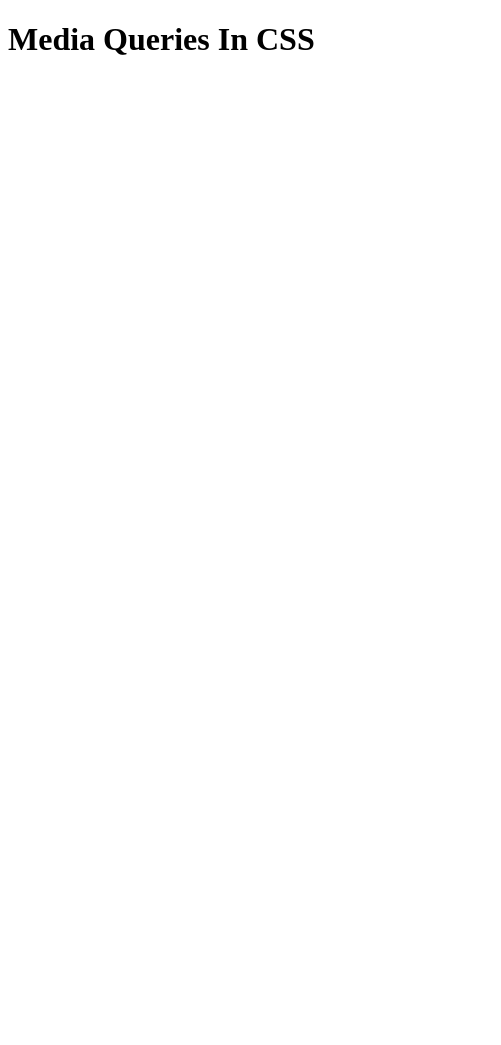
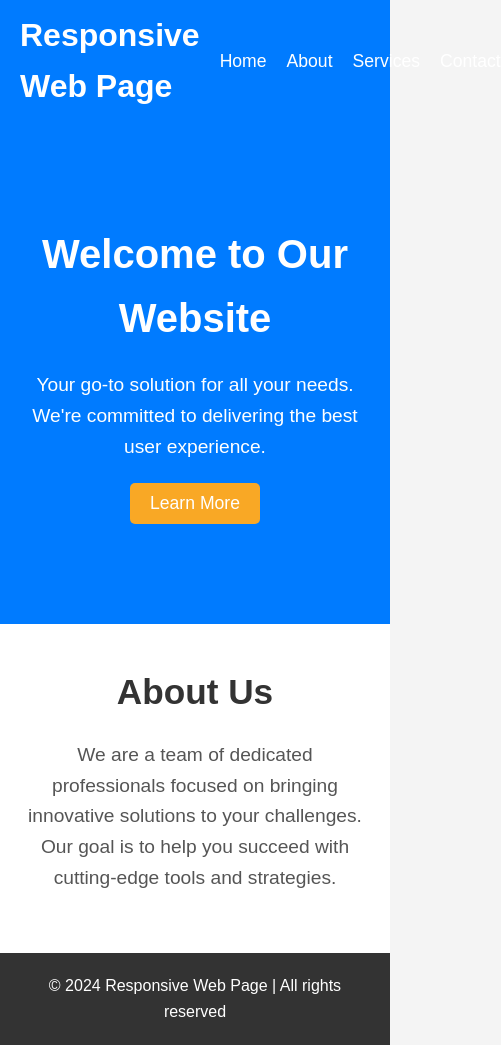
Before and after one commit to abdullah-ahmad-3744/CSS, a plain HTML site: page 20-Media-Queries/index.html in a window 390 px wide. Shown: the whole page, 501 px wide, since content can reach past the window. Before the commit the page ends 844 px from the top, so only its background shows below. Drawn offline with Linux system fonts and the light colour scheme.

Commit message:
Normal styling with no responsiveness.

```diff
--- a/20-Media-Queries/index.html
+++ b/20-Media-Queries/index.html
@@ -7,6 +7,36 @@
     <link rel="stylesheet" href="style.css">
 </head>
 <body>
-    <h1>Media Queries In CSS</h1>
+    <header>
+        <div class="navbar">
+            <h1>Responsive Web Page</h1>
+            <nav>
+                <ul>
+                    <li><a href="#">Home</a></li>
+                    <li><a href="#">About</a></li>
+                    <li><a href="#">Services</a></li>
+                    <li><a href="#">Contact</a></li>
+                </ul>
+            </nav>
+        </div>
+    </header>
+
+    <section class="hero">
+        <h2>Welcome to Our Website</h2>
+        <p>Your go-to solution for all your needs. We're committed to delivering the best user experience.</p>
+        <button>Learn More</button>
+    </section>
+
+    <section class="about">
+        <div class="content">
+            <h2>About Us</h2>
+            <p>We are a team of dedicated professionals focused on bringing innovative solutions to your challenges. Our goal is to help you succeed with cutting-edge tools and strategies.</p>
+        </div>
+    </section>
+
+    <footer>
+        <p>&copy; 2024 Responsive Web Page | All rights reserved</p>
+    </footer>
+
 </body>
 </html>
--- a/20-Media-Queries/style.css
+++ b/20-Media-Queries/style.css
@@ -0,0 +1,112 @@
+/* Reset default margin and padding */
+* {
+    margin: 0;
+    padding: 0;
+    box-sizing: border-box;
+}
+
+/* General Body Styles */
+body {
+    font-family: 'Arial', sans-serif;
+    background-color: #f4f4f4;
+    color: #333;
+    line-height: 1.6;
+}
+
+/* Header Styles */
+header {
+    background-color: #007bff;
+    color: white;
+    padding: 10px 0;
+}
+
+.navbar {
+    display: flex;
+    justify-content: space-between;
+    align-items: center;
+    padding: 0 20px;
+}
+
+.navbar h1 {
+    font-size: 2em;
+    font-weight: bold;
+}
+
+nav ul {
+    list-style-type: none;
+    display: flex;
+}
+
+nav ul li {
+    margin-left: 20px;
+}
+
+nav ul li a {
+    color: white;
+    text-decoration: none;
+    font-size: 1.1em;
+    transition: color 0.3s ease;
+}
+
+nav ul li a:hover {
+    color: #f9a825;
+}
+
+/* Hero Section */
+.hero {
+    background-color: #007bff;
+    color: white;
+    text-align: center;
+    padding: 100px 20px;
+}
+
+.hero h2 {
+    font-size: 2.5em;
+    margin-bottom: 20px;
+}
+
+.hero p {
+    font-size: 1.2em;
+    margin-bottom: 20px;
+}
+
+.hero button {
+    padding: 10px 20px;
+    background-color: #f9a825;
+    border: none;
+    font-size: 1.1em;
+    color: white;
+    cursor: pointer;
+    border-radius: 5px;
+    transition: background-color 0.3s ease;
+}
+
+.hero button:hover {
+    background-color: #c17900;
+}
+
+/* About Section */
+.about {
+    background-color: white;
+    padding: 40px 20px;
+    text-align: center;
+}
+
+.about h2 {
+    font-size: 2.2em;
+    margin-bottom: 20px;
+}
+
+.about p {
+    font-size: 1.2em;
+    color: #555;
+    margin-bottom: 20px;
+}
+
+/* Footer Section */
+footer {
+    background-color: #333;
+    color: white;
+    text-align: center;
+    padding: 20px;
+}
```
